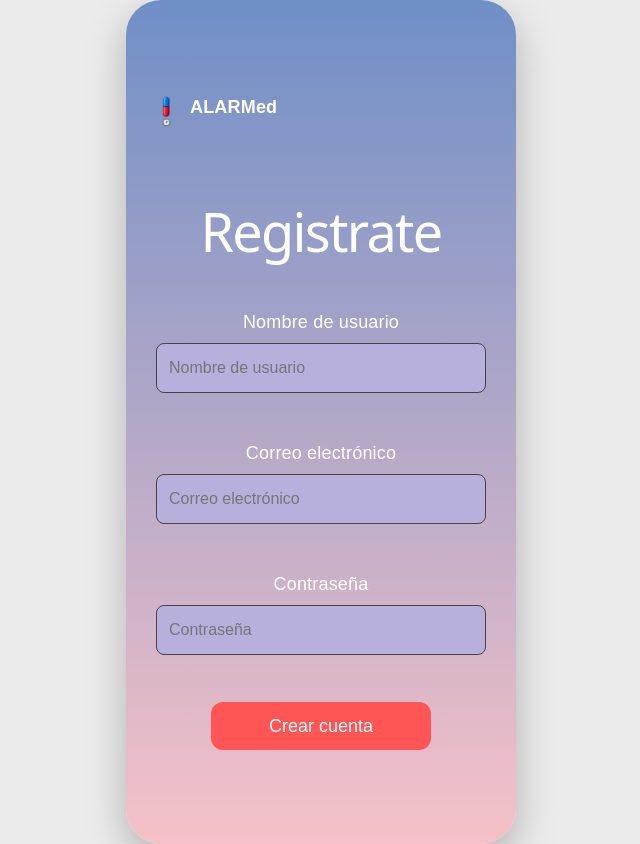
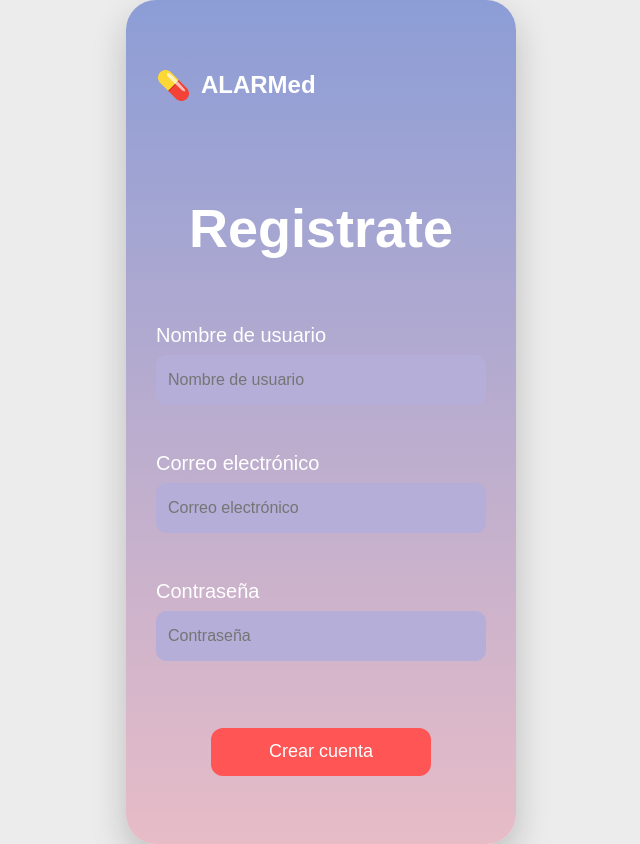
Before and after one commit to Tatibnomb/ALARMed, a React (Vite) app in the folder alarmed-frontend/: page /register in a window 1280 px wide. Shown: the whole page, without its empty margins (319-959 px from the left). Built offline with nearby package versions, Linux system fonts and the light colour scheme.

Commit message:
register + css

```diff
--- a/alarmed-frontend/src/App.css
+++ b/alarmed-frontend/src/App.css
@@ -77,24 +77,21 @@ body {
   background: #ff5555;
 }
 
-.header{
-    width:100%;
+.logo {
+  width: 100%;
 
-    display:flex;
+  display: flex;
+  align-items: center;
 
-    align-items:flex-start;
+  gap: 8px;
 
-    justify-content:flex-start;
-
-    margin-bottom:30px;
+  color: white;
+  font-size: 20px;
+  font-weight: bold;
 }
 
-.logo-img{
-    width:22px;
-
-    height:auto;
-
-    margin-right:12px;
+.logo-icon {
+  font-size: 22px;
 }
 
 .logo-text{
--- /dev/null
+++ b/alarmed-frontend/src/components/Logo.jsx
@@ -0,0 +1,13 @@
+function Logo() {
+  return (
+    <div className="logo">
+      <div className="logo-icon">
+        💊
+      </div>
+
+      <span>ALARMed</span>
+    </div>
+  );
+}
+
+export default Logo;
--- a/alarmed-frontend/src/index.css
+++ b/alarmed-frontend/src/index.css
@@ -1,111 +1,12 @@
-:root {
-  --text: #6b6375;
-  --text-h: #08060d;
-  --bg: #fff;
-  --border: #e5e4e7;
-  --code-bg: #f4f3ec;
-  --accent: #aa3bff;
-  --accent-bg: rgba(170, 59, 255, 0.1);
-  --accent-border: rgba(170, 59, 255, 0.5);
-  --social-bg: rgba(244, 243, 236, 0.5);
-  --shadow:
-    rgba(0, 0, 0, 0.1) 0 10px 15px -3px, rgba(0, 0, 0, 0.05) 0 4px 6px -2px;
+@import url('https://fonts.googleapis.com/css2?family=Poppins:wght@300;400;500;600;700&display=swap');
 
-  --sans: system-ui, 'Segoe UI', Roboto, sans-serif;
-  --heading: system-ui, 'Segoe UI', Roboto, sans-serif;
-  --mono: ui-monospace, Consolas, monospace;
-
-  font: 18px/145% var(--sans);
-  letter-spacing: 0.18px;
-  color-scheme: light dark;
-  color: var(--text);
-  background: var(--bg);
-  font-synthesis: none;
-  text-rendering: optimizeLegibility;
-  -webkit-font-smoothing: antialiased;
-  -moz-osx-font-smoothing: grayscale;
-
-  @media (max-width: 1024px) {
-    font-size: 16px;
-  }
+*{
+    margin:0;
+    padding:0;
+    box-sizing:border-box;
 }
 
-@media (prefers-color-scheme: dark) {
-  :root {
-    --text: #9ca3af;
-    --text-h: #f3f4f6;
-    --bg: #16171d;
-    --border: #2e303a;
-    --code-bg: #1f2028;
-    --accent: #c084fc;
-    --accent-bg: rgba(192, 132, 252, 0.15);
-    --accent-border: rgba(192, 132, 252, 0.5);
-    --social-bg: rgba(47, 48, 58, 0.5);
-    --shadow:
-      rgba(0, 0, 0, 0.4) 0 10px 15px -3px, rgba(0, 0, 0, 0.25) 0 4px 6px -2px;
-  }
-
-  #social .button-icon {
-    filter: invert(1) brightness(2);
-  }
+body{
+    font-family:'Poppins',sans-serif;
+    background:#ECECEC;
 }
-
-body {
-  margin: 0;
-}
-
-#root {
-  width: 1126px;
-  max-width: 100%;
-  margin: 0 auto;
-  text-align: center;
-  border-inline: 1px solid var(--border);
-  min-height: 100svh;
-  display: flex;
-  flex-direction: column;
-  box-sizing: border-box;
-}
-
-h1,
-h2 {
-  font-family: var(--heading);
-  font-weight: 500;
-  color: var(--text-h);
-}
-
-h1 {
-  font-size: 56px;
-  letter-spacing: -1.68px;
-  margin: 32px 0;
-  @media (max-width: 1024px) {
-    font-size: 36px;
-    margin: 20px 0;
-  }
-}
-h2 {
-  font-size: 24px;
-  line-height: 118%;
-  letter-spacing: -0.24px;
-  margin: 0 0 8px;
-  @media (max-width: 1024px) {
-    font-size: 20px;
-  }
-}
-p {
-  margin: 0;
-}
-
-code,
-.counter {
-  font-family: var(--mono);
-  display: inline-flex;
-  border-radius: 4px;
-  color: var(--text-h);
-}
-
-code {
-  font-size: 15px;
-  line-height: 135%;
-  padding: 4px 8px;
-  background: var(--code-bg);
-}
--- a/alarmed-frontend/src/pages/Home.jsx
+++ b/alarmed-frontend/src/pages/Home.jsx
@@ -1,13 +1,12 @@
 import { useNavigate } from "react-router-dom";
+import Logo from "../components/Logo";
 
 function Home() {
   const navigate = useNavigate();
 
   return (
     <div className="phone">
-      <div className="logo">
-        💊 ALARMed
-      </div>
+      <Logo />
 
       <h2>Bienvenido a ALARMed</h2>
 
--- a/alarmed-frontend/src/pages/Register.jsx
+++ b/alarmed-frontend/src/pages/Register.jsx
@@ -1,21 +1,20 @@
-import logo from "../assets/logo.png";
+import "../styles/global.css";
+import "../styles/components.css";
+import "../styles/register.css";
 
 import Input from "../components/Input";
 import Button from "../components/Button";
+import Logo from "../components/Logo";
 
 function Register() {
   return (
     <div className="phone">
 
-      <div className="header">
-        <img src={logo} alt="Logo" className="logo-img" />
+      <Logo />
 
-        <div className="logo-text">
-            <span>ALARMed</span>
-        </div>
-      </div>
-
-      <h1>Registrate</h1>
+      <h1 className="register-title">
+          Registrate
+      </h1>
 
       <Input
         label="Nombre de usuario"
--- /dev/null
+++ b/alarmed-frontend/src/styles/components.css
@@ -0,0 +1,91 @@
+.logo{
+
+    display:flex;
+
+    align-items:center;
+
+    gap:10px;
+
+    color:white;
+
+    font-size:24px;
+
+    font-weight:bold;
+
+    margin-bottom:40px;
+}
+
+.logo-icon{
+
+    font-size:28px;
+}
+
+.input-group{
+
+    display:flex;
+
+    flex-direction:column;
+
+    margin-bottom:22px;
+}
+
+.input-group label{
+
+    color:white;
+
+    font-size:20px;
+
+    margin-bottom:8px;
+}
+
+.input-group input{
+
+    height:50px;
+
+    border-radius:10px;
+
+    border:none;
+
+    padding:12px;
+
+    background:#B4AED8;
+
+    font-size:16px;
+}
+
+.primary-button{
+
+    width:100%;
+
+    height:52px;
+
+    border:none;
+
+    border-radius:12px;
+
+    margin-top:20px;
+
+    background:#4B73FF;
+
+    color:white;
+
+    font-size:20px;
+
+    cursor:pointer;
+}
+
+.phone-status{
+    display:flex;
+    justify-content:space-between;
+    align-items:center;
+
+    color:white;
+    font-size:14px;
+
+    margin-bottom:25px;
+}
+
+.status-icons{
+    display:flex;
+    gap:6px;
+}
--- /dev/null
+++ b/alarmed-frontend/src/styles/global.css
@@ -0,0 +1,28 @@
+*{
+    margin:0;
+    padding:0;
+    box-sizing:border-box;
+}
+
+body{
+    background:#ececec;
+    font-family:Arial, Helvetica, sans-serif;
+}
+
+.phone{
+
+    width:390px;
+    min-height:844px;
+
+    background: linear-gradient(
+        180deg,
+        #8C9DD6 0%,
+        #E7BCC7 100%
+    );
+
+    border-radius:30px;
+
+    box-shadow:0 15px 35px rgba(0,0,0,.2);
+
+    padding:30px;
+}
--- /dev/null
+++ b/alarmed-frontend/src/styles/register.css
@@ -0,0 +1,9 @@
+.register-title{
+    color:white;
+    text-align:center;
+
+    font-size:46px;
+    font-weight:700;
+
+    margin:30px 0 50px;
+}
```
Also changed, not shown: alarmed-frontend/src/styles/home.css (added), alarmed-frontend/src/styles/login.css (added).
